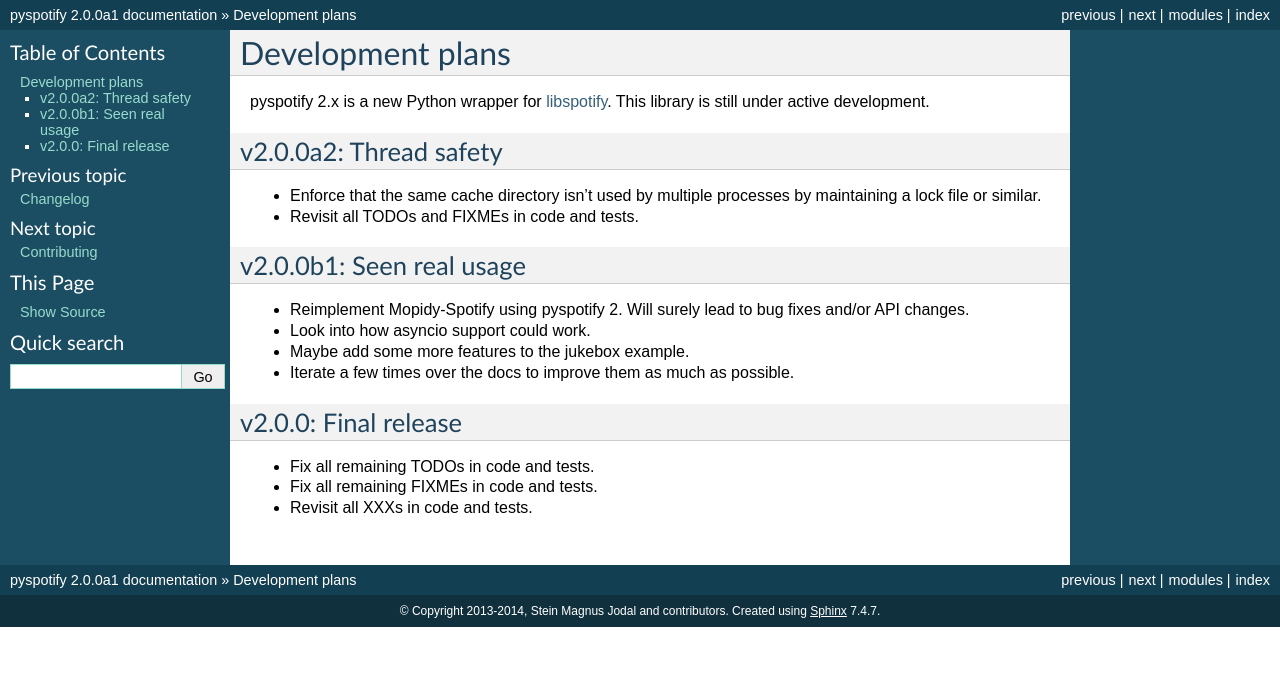
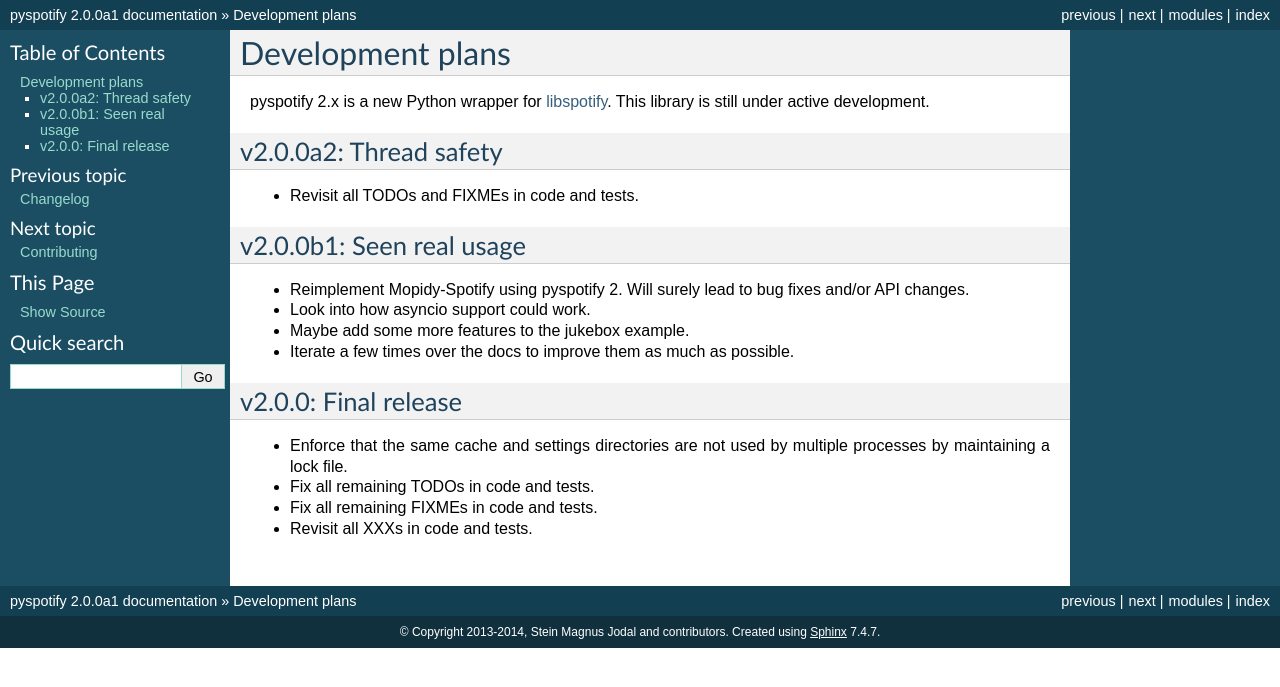
Before and after one commit to jodal/pyspotify, a Sphinx documentation site: the page built from docs/plans.rst, in a window 1280 px wide. Shown: the top 687 px of the page. Built offline with Sphinx 7.4.7, drawn with Linux system fonts in a browser that asks for light colours; pages that are not in the unit, such as notebooks, are missing from menus.

Commit message:
docs: Defer file locking to later

```diff
--- a/docs/plans.rst
+++ b/docs/plans.rst
@@ -9,9 +9,6 @@
 
 v2.0.0a2: Thread safety
 =======================
-
-- Enforce that the same cache directory isn't used by multiple processes by
-  maintaining a lock file or similar.
 
 - Revisit all TODOs and FIXMEs in code and tests.
 
@@ -32,6 +29,9 @@
 v2.0.0: Final release
 =====================
 
+- Enforce that the same cache and settings directories are not used by multiple
+  processes by maintaining a lock file.
+
 - Fix all remaining TODOs in code and tests.
 
 - Fix all remaining FIXMEs in code and tests.
```
